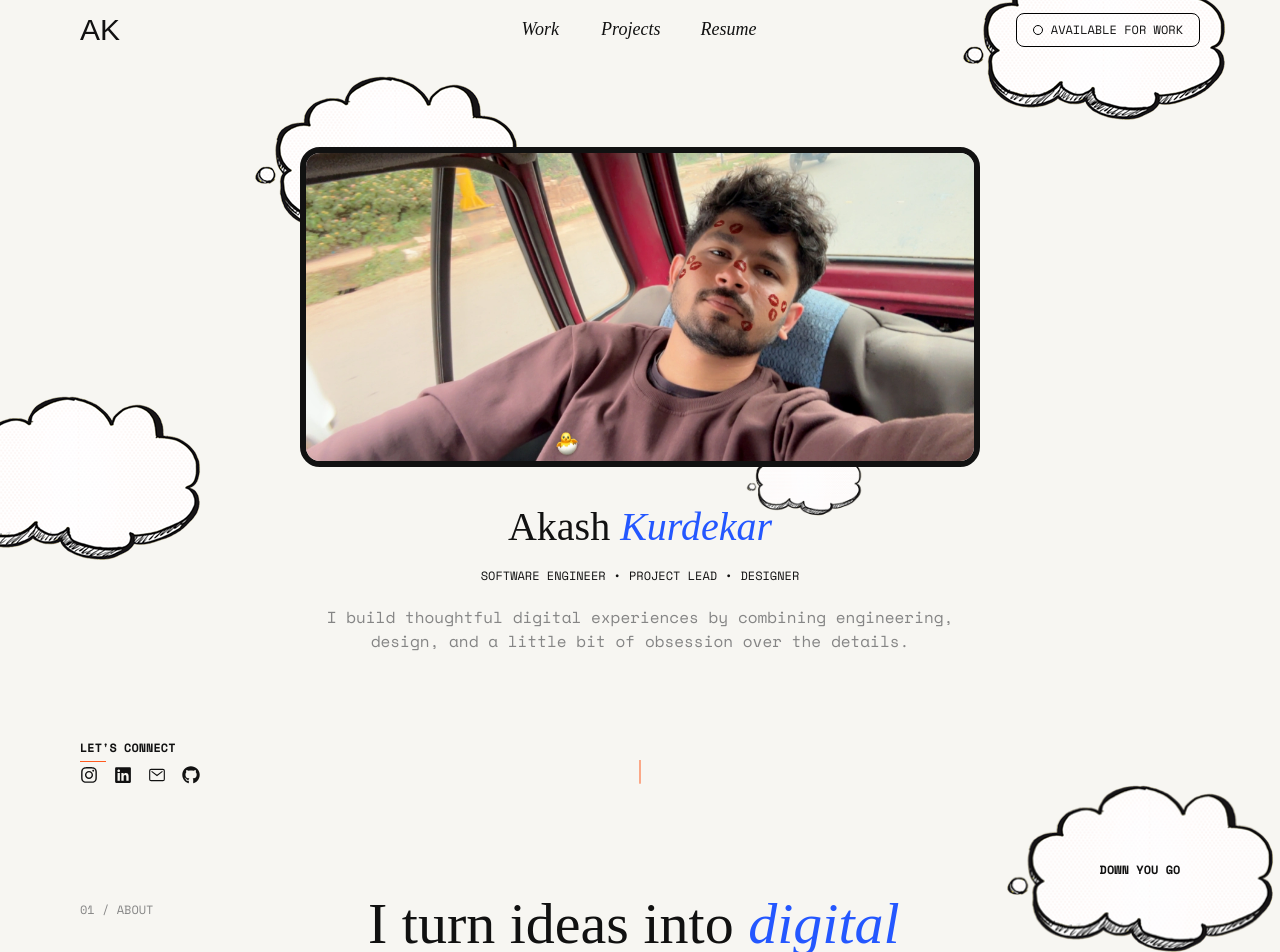
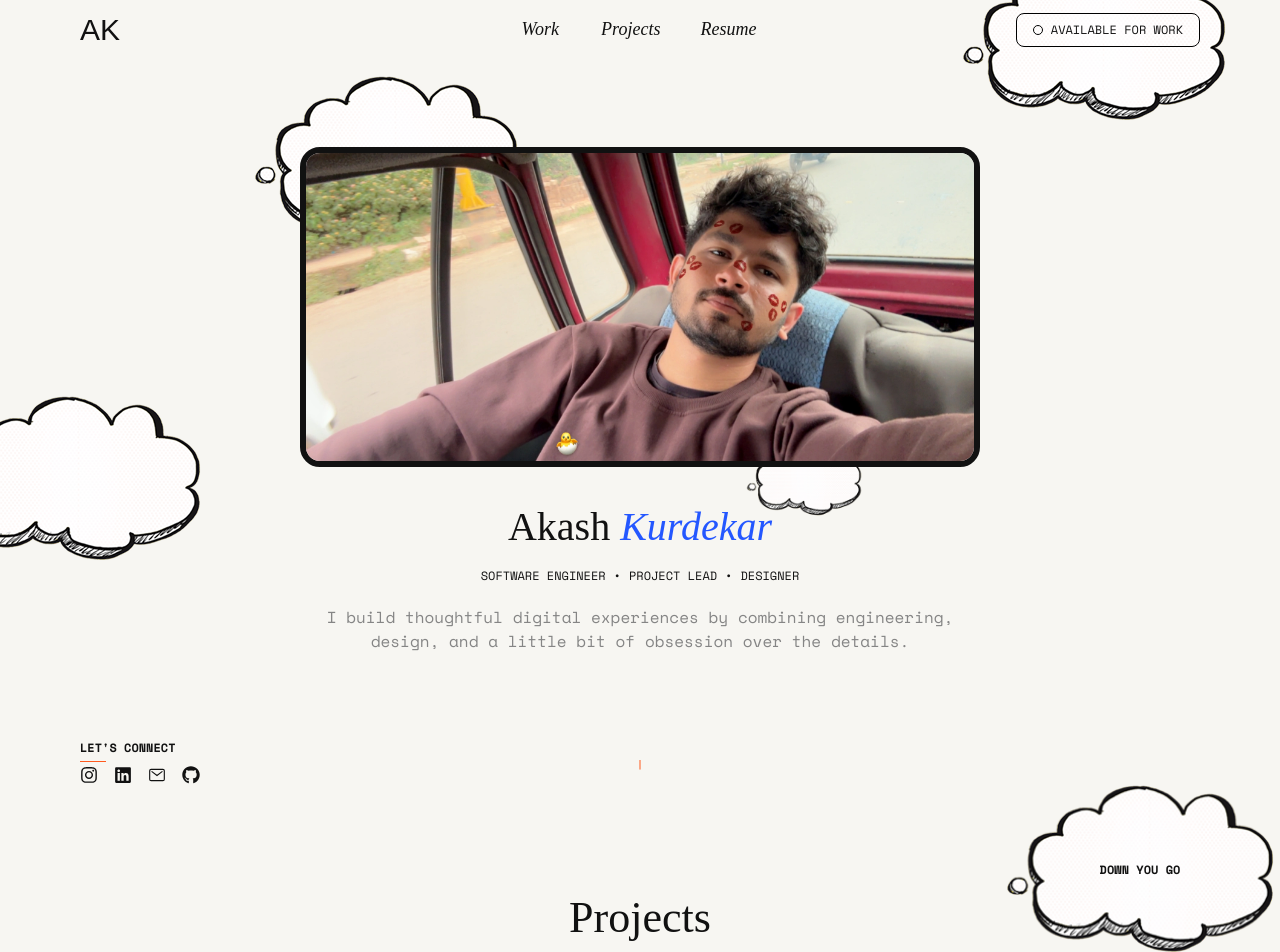
Before and after one commit to akashkurdekar7/portfolio-deploy, a React (Vite) app: page / in a window 1280 px wide. Shown: the top 952 px of the page. Built offline with nearby package versions, Linux system fonts and the light colour scheme; a web font is replaced by a local one.

Commit message:
code commit for about removed

```diff
--- a/src/App.tsx
+++ b/src/App.tsx
@@ -4,8 +4,8 @@ import Footer from "./components/Footer";
 import SmoothScroll from "./components/SmoothScroll";
 import Projects from "./components/Projects";
 import Article from "./components/Article";
-import About from "./components/About";
-import Work from "./components/Work";
+// import About from "./components/About";
+// import Work from "./components/Work";
 
 const App = () => {
   return (
@@ -16,10 +16,10 @@ const App = () => {
 
       <main>
         <Hero />
-        <About />
+        {/* <About /> */}
         <Projects />
         <Article />
-        <Work />
+        {/* <Work /> */}
       </main>
 
       <Footer />
```
